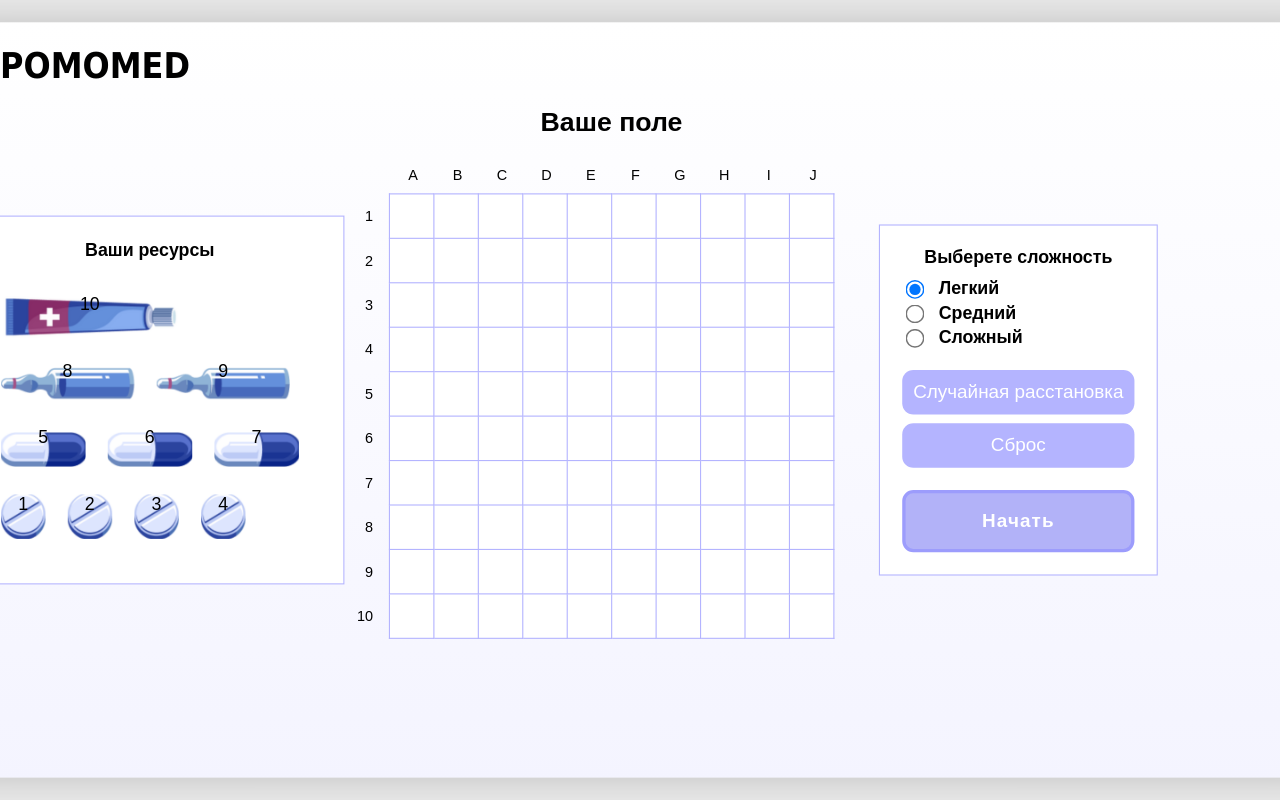
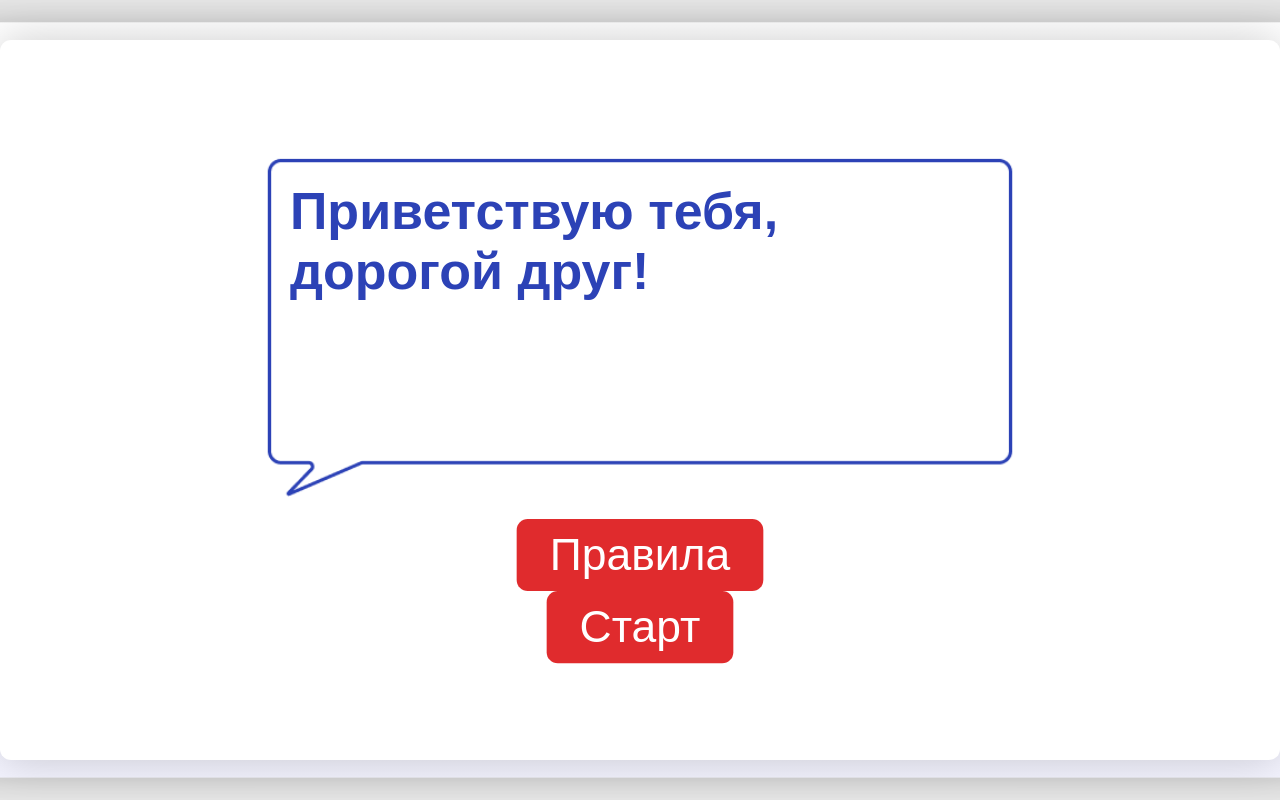
Before and after one commit to Ddonec/battle-virus, a React (Create React App) app: page / in a window 1280 px wide. Shown: the top 800 px of the page. Built offline with nearby package versions, Linux system fonts and the light colour scheme.

Commit message:
feat: welcome modal and state update

```diff
--- a/src/App.js
+++ b/src/App.js
@@ -8,26 +8,44 @@ import SetupBoard from "./components/SetupBoard";
 import GameBoard from "./components/GameBoard";
 import { CSSTransition } from "react-transition-group";
 import WelcomeHi from "./components/Game/WelcomeHello";
+import Rules from "./components/Game/Rules";
 
 function App() {
    const size = useWindowSize();
    const scale = getScale(size);
-
+   const [showStart, setShowStart] = useState(true);
+   const [showRules, setShowRules] = useState(false);
    const [difficulty, setDifficulty] = useState(0);
    const [board1, setBoard1] = useState([]);
    const [board2, setBoard2] = useState(generateBoard());
 
-   WelcomeHi();
-
+   const rulesBtn = () => {
+      console.log(11);
+      setShowRules(true);
+      setShowStart(false);
+   };
+   const closeBtb = () => {
+      console.log(10);
+      setShowStart(false);
+      setShowRules(false);
+   };
    return (
-      <div className="page-container no-select" style={{ transform: "translate(-50%, -50%) scale(" + scale + ")" }}>
-         <div className="page-wrapper">
-            <div className="logo-container">
-               <h1 className="logo-text ">ПРОМОМЕD</h1>
+      <>
+         <div className="page-container no-select" style={{ transform: "translate(-50%, -50%) scale(" + scale + ")" }}>
+            <div className="page-wrapper">
+               <div className="logo-container">
+                  <h1 className="logo-text ">ПРОМОМЕD</h1>
+               </div>
+               {board1.length === 10 ? (
+                  <GameBoard {...{ board1, board2, setBoard1, setBoard2, difficulty }}></GameBoard>
+               ) : (
+                  <SetupBoard {...{ scale, setBoard1, difficulty, setDifficulty }}></SetupBoard>
+               )}
             </div>
-            {board1.length === 10 ? <GameBoard {...{ board1, board2, setBoard1, setBoard2, difficulty }}></GameBoard> : <SetupBoard {...{ scale, setBoard1, difficulty, setDifficulty }}></SetupBoard>}
+            {showStart && <WelcomeHi clickCB={closeBtb} clickR={rulesBtn} />}
+            {showRules && <Rules clickCB={closeBtb} />}
          </div>
-      </div>
+      </>
    );
 }
 
--- a/src/components/Game/GameEnd.jsx
+++ b/src/components/Game/GameEnd.jsx
@@ -25,8 +25,21 @@ function GameEnd({ setBoard1, setBoard2 }) {
       <>
          {winner !== null && (
             <div onClick={resetGame} className="game-end-container">
-               <h3 className="game-end-header shadowed">{winner === 0 ? "Проигран бой, но не война " + getRandomFromArray(stringArr) : "Поздравляю с победой! " + getRandomFromArray(stringArrWin)}</h3>
-               <h5 className="shadowed-tiny">Click to start a new game!</h5>
+               <h3 className="game-end-header">
+                  {winner === 0 ? (
+                     <>
+                        Проигран бой, но не война
+                        <p>{getRandomFromArray(stringArr)}</p>
+                     </>
+                  ) : (
+                     <>
+                        Поздравляю с победой!
+                        <p>{getRandomFromArray(stringArrWin)}</p>
+                     </>
+                  )}
+               </h3>
+
+               <h5 className="shadowed-tiny">Играть снова</h5>
             </div>
          )}
       </>
--- /dev/null
+++ b/src/components/Game/Rules.jsx
@@ -0,0 +1,29 @@
+import React, { useContext } from "react";
+import { GameContext } from "../../context";
+import { generateBoard } from "../../utils/Common";
+import { getRandomFromArray } from "../../utils/Common";
+
+function Rules({ clickCB }) {
+   //    const { winner } = useContext(GameContext);
+
+   //    function resetGame() {
+   //       setBoard1([]);
+   //       setBoard2(generateBoard());
+   //    }
+
+   return (
+      <>
+         <div className="game-start-container">
+            <h3 className="game-end-header">
+               ам нужно вычислить их местоположение на поле 20х20 до того, как они найдут и испортят ваши инструменты-фишки. После клика по пустой клетке открывается что под ней. Это может быть
+               вражеская фишка или ничего.
+            </h3>
+            <div onClick={clickCB} className="close-btn">
+               Старт игры
+            </div>
+         </div>
+      </>
+   );
+}
+
+export default Rules;
--- a/src/components/Game/WelcomeHello.jsx
+++ b/src/components/Game/WelcomeHello.jsx
@@ -3,24 +3,23 @@ import { GameContext } from "../../context";
 import { generateBoard } from "../../utils/Common";
 import { getRandomFromArray } from "../../utils/Common";
 
-function WelcomeHi() {
-//    const { winner } = useContext(GameContext);
+function WelcomeHi({clickCB, clickR}) {
+   //    const { winner } = useContext(GameContext);
 
-//    function resetGame() {
-//       setBoard1([]);
-//       setBoard2(generateBoard());
-//    }
-//    return (
-//       <>
-//          {winner !== null && (
-//             <div onClick={resetGame} className="game-end-container">
-//                <h3 className="game-end-header shadowed">Приветствую тебя, дорогой друг!</h3>
-//                <h5 className="shadowed-tiny">Нажми по полю для начала игры</h5>
-//             </div>
-//          )}
-//       </>
-//    );
-console.log('Hello ------------------')
+   //    function resetGame() {
+   //       setBoard1([]);
+   //       setBoard2(generateBoard());
+   //    }
+
+   return (
+      <>
+         <div className="game-start-container">
+            <h3 className="game-end-header">Приветствую тебя, дорогой друг!</h3>
+            <div onClick={clickR} className="close-btn">Правила</div>
+            <div onClick={clickCB} className="close-btn">Старт</div>
+         </div>
+      </>
+   );
 }
 
 export default WelcomeHi;
--- a/src/styles/App.css
+++ b/src/styles/App.css
@@ -160,7 +160,7 @@ body {
 
 .game-end-container {
    position: absolute;
-   background: rgba(0, 0, 0, 0.2);
+   background: #fff;
    /* min-width: 400px;
    min-height: 200px; */
    width: 1152px;
@@ -173,6 +173,33 @@ body {
    z-index: 100;
    animation-duration: 1000ms;
    animation-name: appearTransition;
+   display: flex;
+   flex-direction: column;
+   align-items: center;
+   justify-content: center;
+}
+.game-start-container {
+   position: absolute;
+   background: #fff;
+   /* min-width: 400px;
+   min-height: 200px; */
+   width: 1152px;
+   height: 648px;
+   font-size: 40px;
+   padding: 10px 30px;
+   border-radius: 10px;
+   box-shadow: 0px 0px 40px rgba(0, 0, 0, 0.2);
+   cursor: pointer;
+   z-index: 100;
+   animation-duration: 1000ms;
+   animation-name: appearTransition;
+   display: flex;
+   flex-direction: column;
+   align-items: center;
+   justify-content: center;
+   top: 50%;
+   left: 50%;
+   transform: translate(-50%, -50%);
 }
 @keyframes appearTransition {
    from {
@@ -182,14 +209,35 @@ body {
       opacity: 1;
    }
 }
+.close-btn {
+   border-radius: 10px;
+   background: #e02b2d;
+   color: white;
+   padding: 10px 30px;
+}
 .game-end-header {
-   color: white;
-   font-weight: 700;
+   color: #2c42b6;
+   width: 670px;
+   text-align: left;
+   margin: 20px auto;
+   background-image: url(../img/bg-dialog.png);
+   padding: 20px;
+   background-size: cover;
+   height: 304px;
 }
 .game-end-container > h5 {
    color: white;
+   width: fit-content;
+   padding: 10px 30px;
+   background: #e02b2d;
+   border-radius: 10px;
+   font-size: 29px;
 }
-
+.game-end-header > p {
+   font-size: 0.6em;
+   font-weight: 400;
+   text-align: left;
+}
 .shipList-container {
    position: absolute;
 }
--- a/src/styles/Ship.css
+++ b/src/styles/Ship.css
@@ -277,11 +277,14 @@
 .your-board .cell-missed > .cell-circle {
    background: #2b449e;
 }
+.your-board .cell-bounds > .cell-circle {
+   background: #2b449e;
+}
 .cell-missed > .cell-circle {
    background: rgba(13, 92, 0, 0.8);
 }
 .cell-bounds > .cell-circle {
-   background: rgba(77, 148, 82, 0.2);
+   background: rgba(13, 92, 0, 0.8);
 }
 
 @media (pointer: coarse) {
```
Also changed, not shown: src/img/bg-dialog.png (added).
